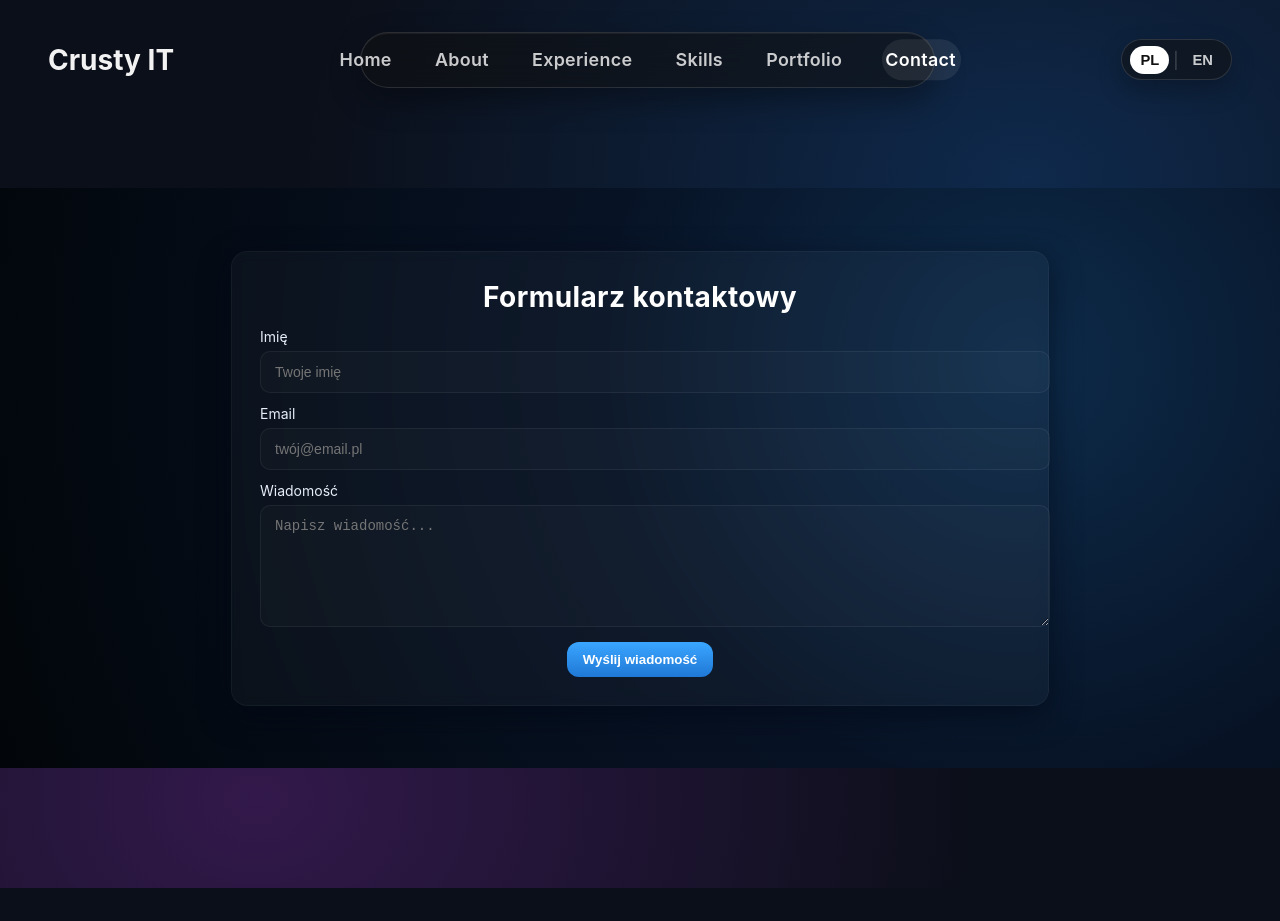
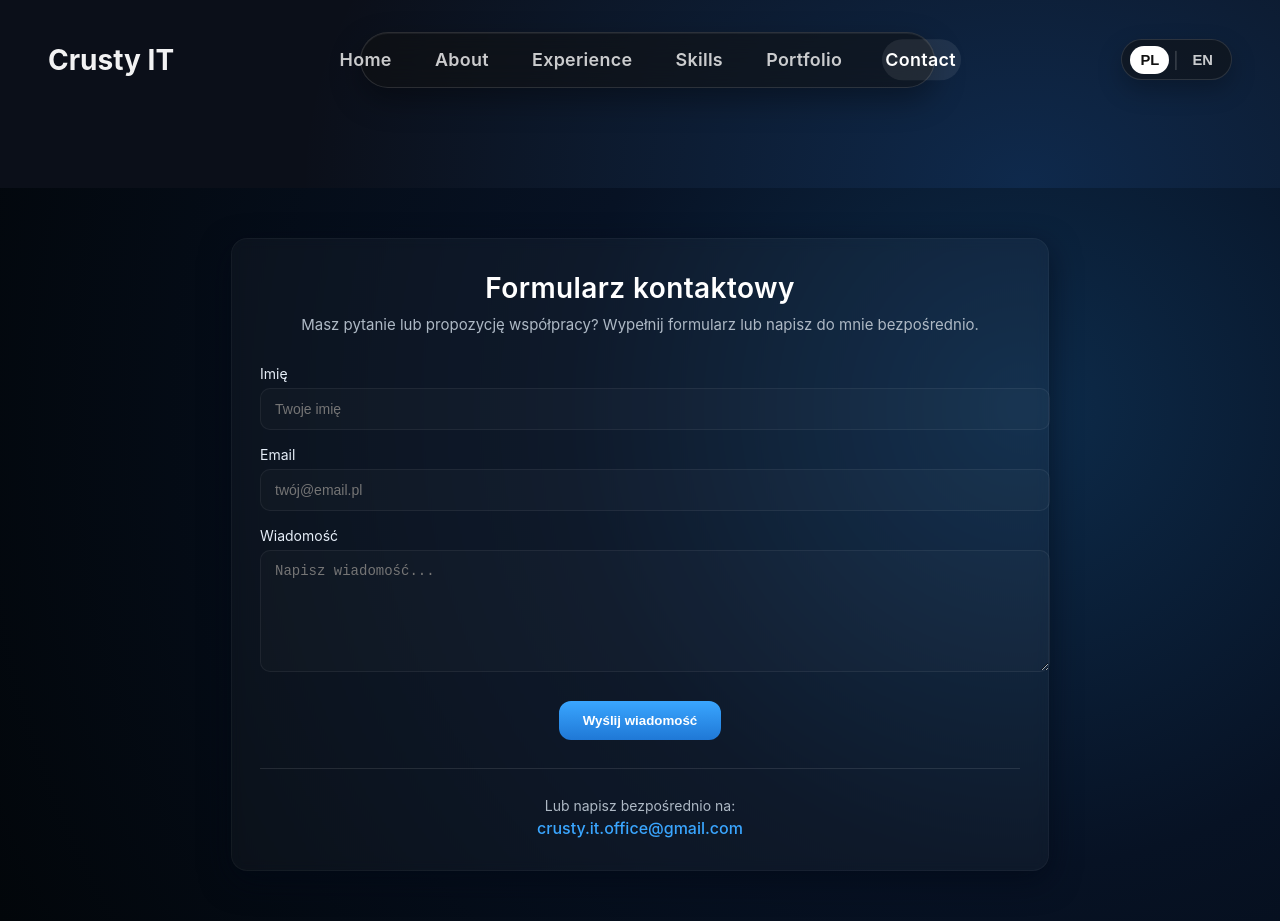
Before and after one commit to shellupski/Moja-strona, a React (Create React App) app: page /Moja-strona/contact in a window 1280 px wide. Before the commit the page ends 888 px from the top, so only its background shows below. Built offline with nearby package versions, Linux system fonts and the light colour scheme.

Commit message:
contact - update and logo

```diff
--- a/src/components/Contact.css
+++ b/src/components/Contact.css
@@ -13,24 +13,44 @@
 .contact-card {
     width: 100%;
     max-width: 760px;
-    background: rgba(255,255,255,0.03);
+    background: rgba(255, 255, 255, 0.03);
     border-radius: 16px;
-    padding: 28px;
-    box-shadow: 0 10px 30px rgba(2,8,22,0.6);
+    padding: 32px 28px; /* Lekko zwiększony padding pionowy */
+    box-shadow: 0 10px 30px rgba(2, 8, 22, 0.6);
     backdrop-filter: blur(6px);
-    border: 1px solid rgba(255,255,255,0.04);
+    border: 1px solid rgba(255, 255, 255, 0.04);
 }
 
-.contact-card h2 {
-    margin: 0 0 14px;
+/* === ZMODYFIKOWANE: Nagłówek i nowy podtytuł === */
+.contact-header {
+    text-align: center;
+    margin-bottom: 28px; /* Zwiększony margines dla lepszego oddzielenia */
+}
+
+.contact-header h2 {
+    margin: 0 0 8px; /* Zmniejszony margines dolny h2 */
     font-size: 28px;
+    font-weight: 600; /* Dodana grubość dla wyróżnienia */
     letter-spacing: 0.4px;
-    text-align: center; /* wyśrodkowanie tytułu */
+}
+
+.contact-header .contact-subtitle {
+    font-size: 15px;
+    color: #aeb9c5; /* Stonowany kolor dla podtytułu */
+    line-height: 1.6;
+    max-width: 90%;
+    margin: 0 auto;
+}
+
+/* === Istniejące style formularza (bez zmian) === */
+.contact-form {
+    display: flex;
+    flex-direction: column;
 }
 
 .contact-form label {
     display: block;
-    margin-bottom: 12px;
+    margin-bottom: 16px; /* Zwiększony odstęp między polami */
     font-size: 14px;
     color: #e6eef8;
 }
@@ -41,44 +61,104 @@
     padding: 12px 14px;
     margin-top: 6px;
     border-radius: 10px;
-    border: 1px solid rgba(255,255,255,0.06);
-    background: rgba(255,255,255,0.02);
+    border: 1px solid rgba(255, 255, 255, 0.06);
+    background: rgba(255, 255, 255, 0.02);
     color: #fff;
     outline: none;
     font-size: 14px;
     resize: vertical;
+    transition: all 0.2s ease-in-out; /* Płynne przejście dla focus */
 }
 
 .contact-form input:focus,
 .contact-form textarea:focus {
-    box-shadow: 0 0 0 4px rgba(30,100,200,0.12);
-    border-color: rgba(30,120,255,0.6);
+    box-shadow: 0 0 0 4px rgba(30, 100, 200, 0.12);
+    border-color: rgba(30, 120, 255, 0.6);
 }
 
 .contact-form button {
     margin-top: 10px;
-    padding: 10px 16px;
+    padding: 12px 24px; /* Zwiększony padding dla lepszego wyglądu */
     border-radius: 12px;
     border: none;
-    background: linear-gradient(180deg,#3aa6ff,#1f78d6);
+    background: linear-gradient(180deg, #3aa6ff, #1f78d6);
     color: white;
     font-weight: 600;
     cursor: pointer;
-
-    display: block;       /* żeby button był blokowy */
-    margin-left: auto;    /* wyśrodkowanie w poziomie */
-    margin-right: auto;   /* wyśrodkowanie w poziomie */
+    display: block;
+    margin-left: auto;
+    margin-right: auto;
+    transition: transform 0.2s ease, box-shadow 0.2s ease;
 }
 
+.contact-form button:hover {
+    transform: translateY(-2px);
+    box-shadow: 0 4px 15px rgba(31, 120, 214, 0.3);
+}
+
+.contact-form button:disabled {
+    background: rgba(255, 255, 255, 0.1);
+    cursor: not-allowed;
+    transform: none;
+    box-shadow: none;
+}
+
+/* === ZMODYFIKOWANE: Statusy wiadomości dla lepszej widoczności === */
 .form-status {
-    margin-top: 12px;
+    margin-top: 16px;
+    padding: 10px 14px;
+    border-radius: 10px; /* Taki sam jak w polach input */
+    font-size: 14px;
+    text-align: center;
+    border: 1px solid transparent;
+}
+
+.form-status.ok {
+    color: #9be8a8;
+    background-color: rgba(155, 232, 168, 0.05);
+    border-color: rgba(155, 232, 168, 0.2);
+}
+
+.form-status.error {
+    color: #ff8b8b;
+    background-color: rgba(255, 139, 139, 0.05);
+    border-color: rgba(255, 139, 139, 0.2);
+}
+
+/* === NOWE: Style dla separatora i linku e-mail === */
+.or-divider {
+    border: none;
+    height: 1px;
+    background-color: rgba(255, 255, 255, 0.1); /* Subtelna linia pasująca do designu */
+    margin: 28px 0; /* Marginesy góra/dół */
+}
+
+.direct-email-container {
+    text-align: center;
+}
+
+.direct-email-container p {
+    color: #aeb9c5; /* Taki sam kolor jak podtytuł */
+    margin: 0 0 4px;
     font-size: 14px;
 }
 
-.form-status.ok { color: #9be8a8; }
-.form-status.error { color: #ff8b8b; }
+.direct-email-container a {
+    color: #3aa6ff; /* Kolor z gradientu przycisku dla spójności */
+    font-size: 16px;
+    font-weight: 500;
+    text-decoration: none;
+    transition: color 0.2s ease;
+}
 
+.direct-email-container a:hover {
+    color: #6ac0ff; /* Jaśniejszy odcień przy najechaniu */
+    text-decoration: underline;
+}
+
+/* === Istniejące media query (bez zmian) === */
 @media (max-width: 640px) {
     .contact-card { padding: 20px; }
     .contact-card h2 { font-size: 22px; }
+    .contact-header .contact-subtitle { font-size: 14px; }
 }
--- a/src/components/Contact.js
+++ b/src/components/Contact.js
@@ -1,14 +1,14 @@
 // src/components/Contact.js
 import React, { useState, useRef } from "react";
-import "./Contact.css"; // obok pliku z CSS
+import "./Contact.css"; // Upewnij się, że ten plik istnieje obok
 
 export default function Contact() {
     const formRef = useRef(null);
     const [form, setForm] = useState({ name: "", email: "", message: "" });
     const [status, setStatus] = useState({ loading: false, ok: null, text: "" });
 
-    // Wklej tu swój endpoint Formspree (zastąp poniższy)
-    const FORMSPREE_ENDPOINT = "https://formspree.io/f/xovlyajk"; // <- zamień!
+    // Pamiętaj, aby użyć swojego endpointu Formspree
+    const FORMSPREE_ENDPOINT = "https://formspree.io/f/xovlyajk";
 
     const handleChange = (e) =>
         setForm(prev => ({ ...prev, [e.target.name]: e.target.value }));
@@ -16,7 +16,6 @@ export default function Contact() {
     const handleSubmit = async (e) => {
         e.preventDefault();
 
-        // Prosta walidacja
         if (!form.name || !form.email || !form.message) {
             setStatus({ loading: false, ok: false, text: "Uzupełnij wszystkie pola." });
             return;
@@ -37,7 +36,6 @@ export default function Contact() {
                 setStatus({ loading: false, ok: true, text: "Dziękuję — wiadomość wysłana!" });
                 setForm({ name: "", email: "", message: "" });
             } else {
-                // Formspree zwraca informacje o błędach w JSON
                 setStatus({ loading: false, ok: false, text: data.error || "Błąd wysyłki." });
             }
         } catch (err) {
@@ -48,7 +46,14 @@ export default function Contact() {
     return (
         <section className="contact-section" id="contact">
             <div className="contact-card">
-                <h2>Formularz kontaktowy</h2>
+                {/* === ZMIANA 1: Nowy, bardziej stylowy nagłówek === */}
+                <div className="contact-header">
+                    <h2>Formularz kontaktowy</h2>
+                    <p className="contact-subtitle">
+                        Masz pytanie lub propozycję współpracy? Wypełnij formularz lub napisz do mnie bezpośrednio.
+                    </p>
+                </div>
+
                 <form ref={formRef} className="contact-form" onSubmit={handleSubmit}>
                     <label>
                         Imię
@@ -95,6 +100,16 @@ export default function Contact() {
                         {status.text}
                     </div>
                 )}
+
+                {/* === ZMIANA 2: Dodana sekcja z bezpośrednim e-mailem === */}
+                <hr className="or-divider" />
+
+                <div className="direct-email-container">
+                    <p>Lub napisz bezpośrednio na:</p>
+                    <a href="mailto:crusty.it.office@gmail.com">
+                        crusty.it.office@gmail.com
+                    </a>
+                </div>
             </div>
         </section>
     );
```
Also changed, not shown: images/logo.png (added).
